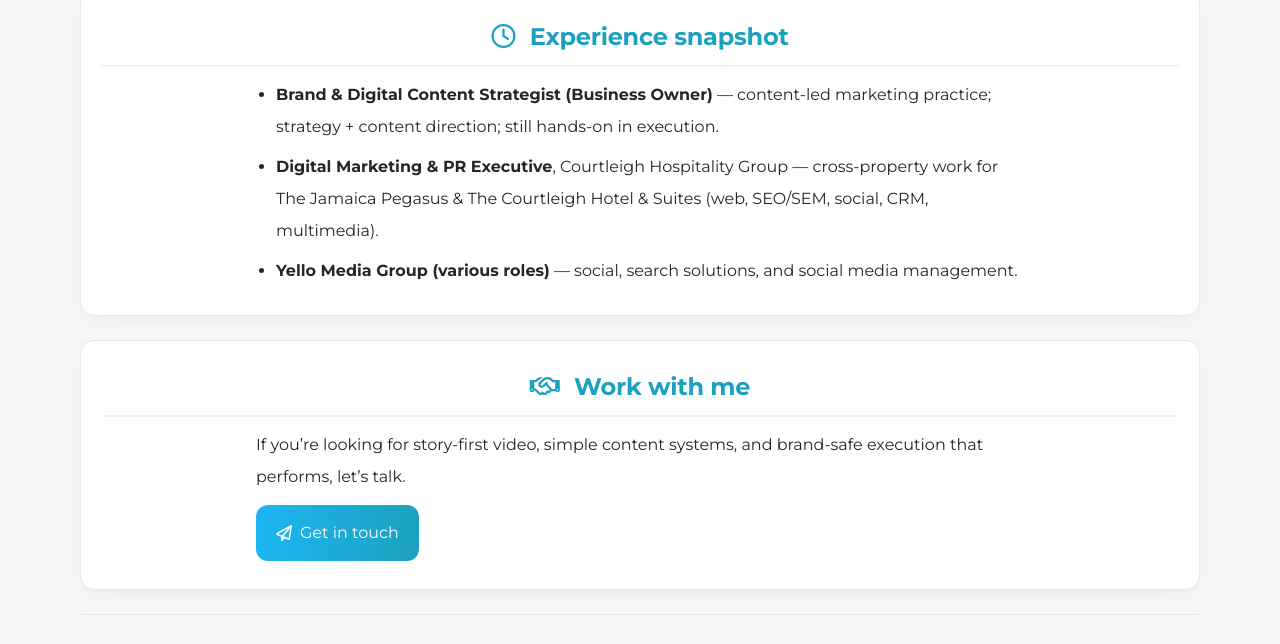
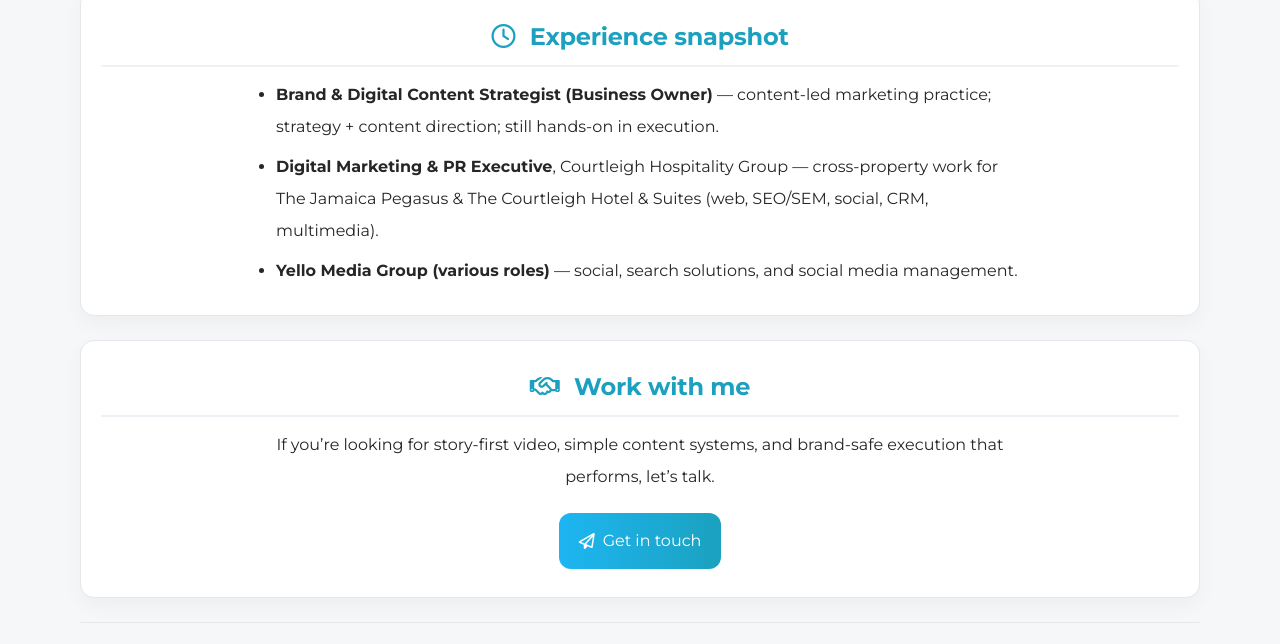
Before and after one commit to veltongoodenjr/mini-portfolio, a plain HTML site: page pages/about/index.html in a window 1280 px wide. Shown: the part 1888-2532 px from the top of the page. Drawn offline with nearby package versions, Linux system fonts and the light colour scheme.

Commit message:
Update index.html

```diff
--- a/pages/about/index.html
+++ b/pages/about/index.html
@@ -274,12 +274,14 @@
     </section>
 
 <!-- CTA -->
-    <section class="card">
+<section class="card text-center">
   <h2><i class="fa-regular fa-handshake me-2"></i> Work with me</h2>
   <div class="max-w-3xl mx-auto leading-8">
-        <p>If you’re looking for story-first video, simple content systems, and brand-safe execution that performs,
-          let’s talk.</p>
-        <a class="inline-flex items-center gap-2 px-5 py-3 rounded-xl text-white mt-3"
+    <p>
+      If you’re looking for story-first video, simple content systems, and brand-safe execution that performs,
+      let’s talk.
+    </p>
+    <a class="inline-flex items-center gap-2 px-5 py-3 rounded-xl text-white mt-5"
        style="background:linear-gradient(90deg,#1db6f2,#1ba1bf);" href="/pages/contact/">
       <i class="fa-regular fa-paper-plane"></i> Get in touch
     </a>
```
Lines whose indentation alone changed are shown as unchanged.
